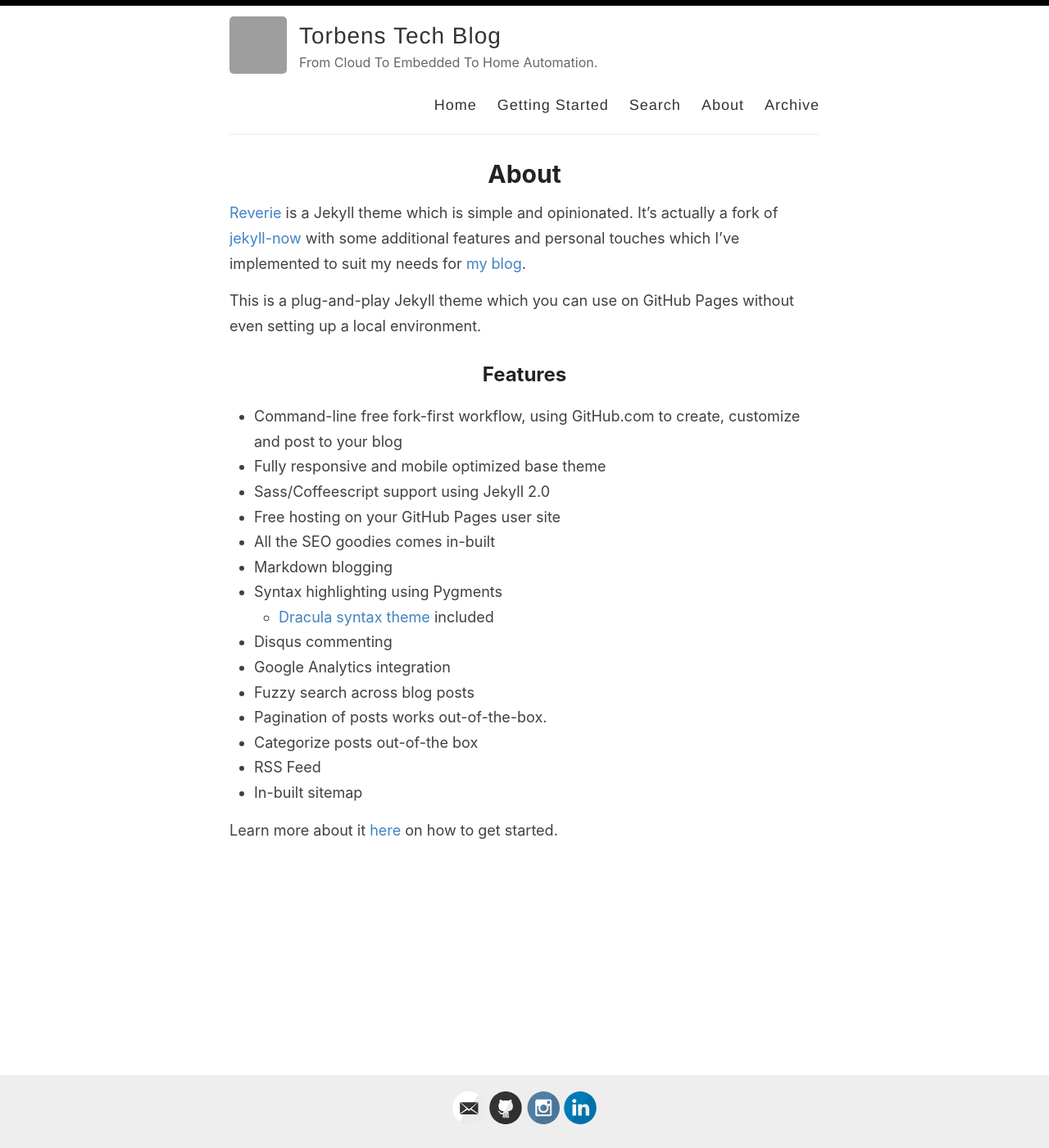
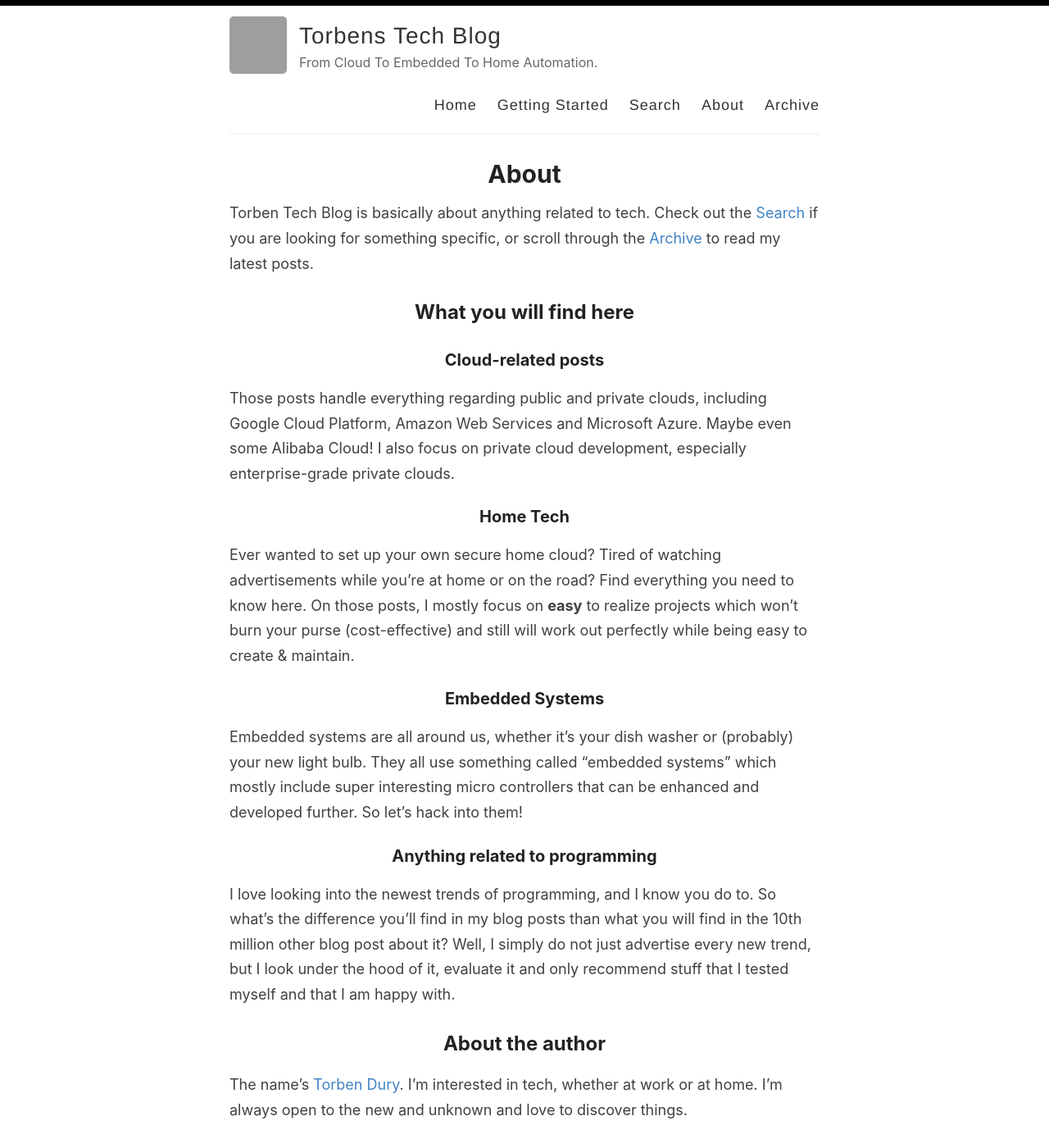
Before and after one commit to torbendury/torbendury.github.io, a Jekyll site: the page built from _pages/about.md, in a window 1280 px wide and 1400 px high. Shown: the whole window at 82% size. Built offline with Jekyll 4.4.1, drawn with Linux system fonts in a browser that asks for light colours; some of the changed text lies outside the part shown; grey boxes are pictures that could not be loaded.

Commit message:
Update about.md
Replace about page with actual content.

```diff
--- a/_pages/about.md
+++ b/_pages/about.md
@@ -4,26 +4,29 @@
 permalink: /about/
 ---
 
-[Reverie](https://github.com/amitmerchant1990/reverie) is a Jekyll theme which is simple and opinionated. It's actually a fork of [jekyll-now](https://github.com/barryclark/jekyll-now) with some additional features and personal touches which I've implemented to suit my needs for [my blog](https://www.amitmerchant.com).
+Torben Tech Blog is basically about anything related to tech. Check out the [Search](/search/) if you are looking for something specific, or scroll through the [Archive](/archive/) to read my latest posts.
 
-This is a plug-and-play Jekyll theme which you can use on GitHub Pages without even setting up a local environment.
+## What you will find here
 
-## Features
+### Cloud-related posts
 
-- Command-line free fork-first workflow, using GitHub.com to create, customize and post to your blog
-- Fully responsive and mobile optimized base theme
-- Sass/Coffeescript support using Jekyll 2.0
-- Free hosting on your GitHub Pages user site
-- All the SEO goodies comes in-built
-- Markdown blogging
-- Syntax highlighting using Pygments
-    - [Dracula syntax theme](https://draculatheme.com/) included
-- Disqus commenting
-- Google Analytics integration
-- Fuzzy search across blog posts
-- Pagination of posts works out-of-the-box.
-- Categorize posts out-of-the box
-- RSS Feed
-- In-built sitemap
+Those posts handle everything regarding public and private clouds, including Google Cloud Platform, Amazon Web Services and Microsoft Azure. Maybe even some Alibaba Cloud! I also focus on private cloud development, especially enterprise-grade private clouds.
 
-Learn more about it [here](https://github.com/amitmerchant1990/reverie) on how to get started.
+### Home Tech
+
+Ever wanted to set up your own secure home cloud? Tired of watching advertisements while you're at home or on the road? Find everything you need to know here. On those posts, I mostly focus on **easy** to realize projects which won't burn your purse (cost-effective) and still will work out perfectly while being easy to create & maintain.
+
+### Embedded Systems
+
+Embedded systems are all around us, whether it's your dish washer or (probably) your new light bulb. They all use something called "embedded systems" which mostly include super interesting micro controllers that can be enhanced and developed further. So let's hack into them!
+
+### Anything related to programming
+
+I love looking into the newest trends of programming, and I know you do to. So what's the difference you'll find in my blog posts than what you will find in the 10th million other blog post about it? Well, I simply do not just advertise every new trend, but I look under the hood of it, evaluate it and only recommend stuff that I tested myself and that I am happy with.
+
+## About the author
+
+The name's [Torben Dury](https://torbendury.de). I'm interested in tech, whether at work or at home. I'm always open to the new and unknown and love to discover things.
+
+## About the blog
+This blog is backed by [Jekyll](https://jekyllrb.com) and uses the [Reverie](https://github.com/amitmerchant1990/reverie) theme. Look how fast it loads, static pages are amazing (and safe to browse)!
```
